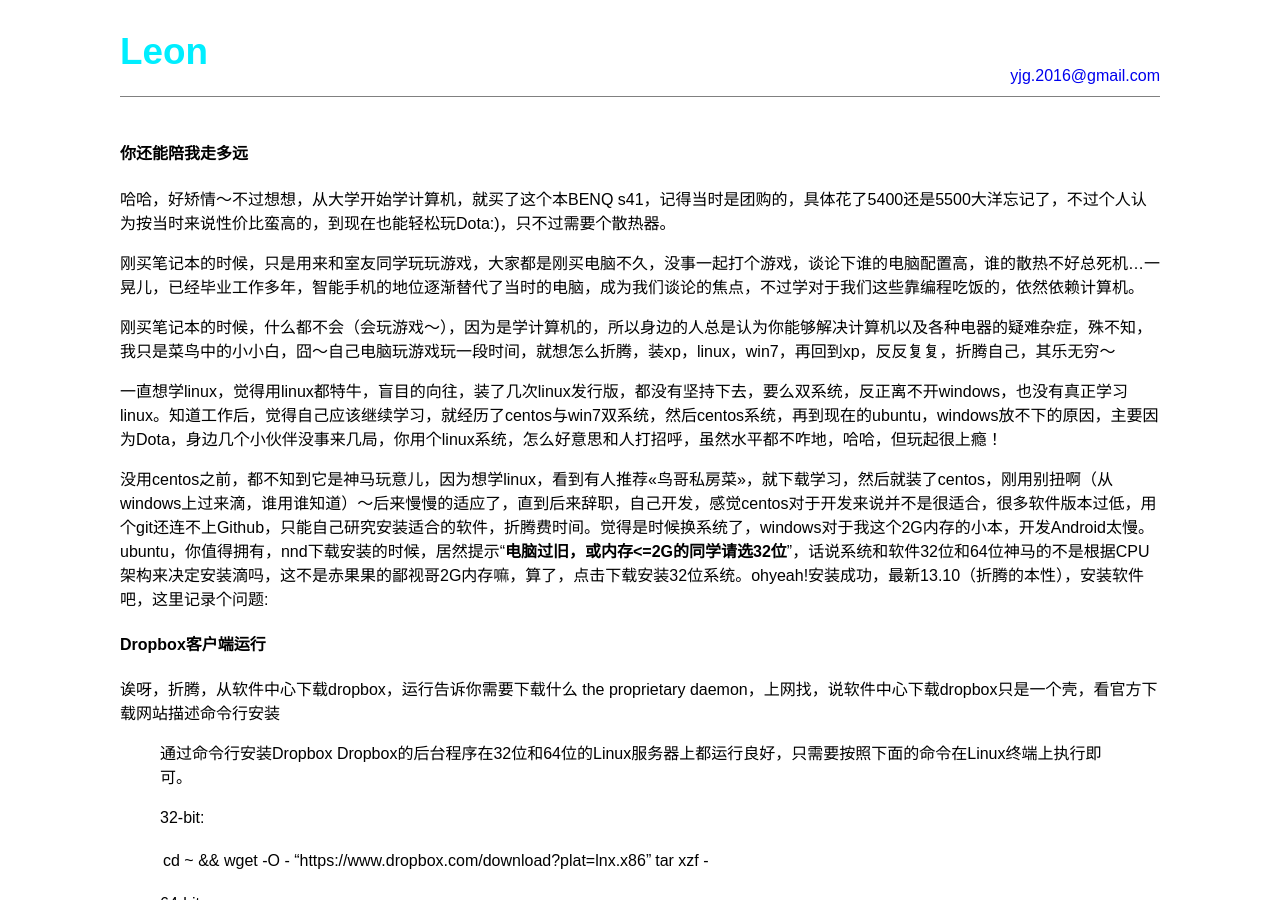
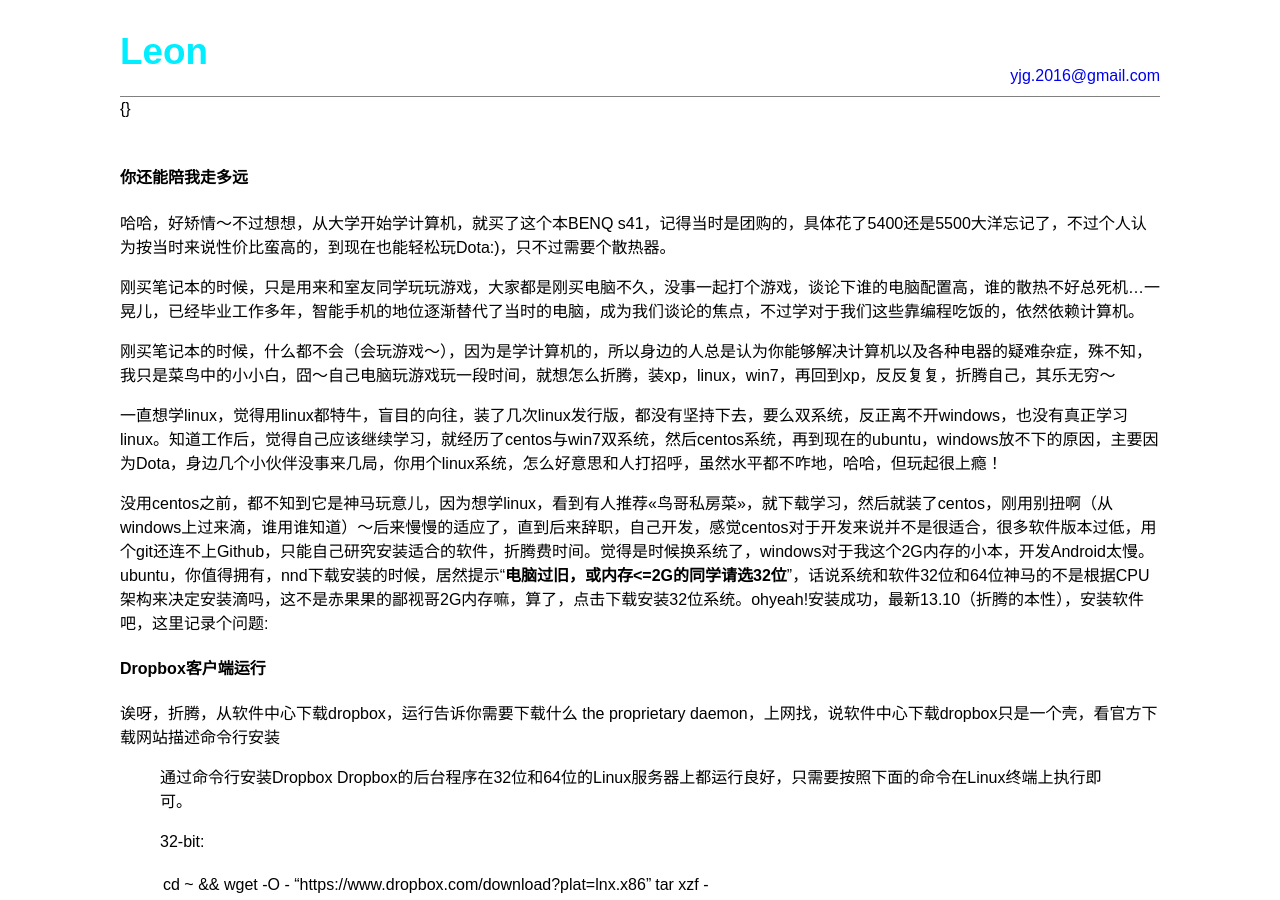
Before and after one commit to leongithub/blog, a Jekyll site: the page built from _posts/2013-11-10-os.md, in a window 1280 px wide and 900 px high. Built offline with Jekyll 4.4.1, drawn with Linux system fonts in a browser that asks for light colours; comment, search, counter and statistics services are not loaded.

Commit message:
增加类别div

```diff
--- /dev/null
+++ b/_includes/category.html
@@ -0,0 +1,3 @@
+<div class="category">
+{{ site.categories }}
+</div>
--- a/_layouts/default.html
+++ b/_layouts/default.html
@@ -14,6 +14,8 @@
 
   {% include header.html %}
 
+  {% include category.html %}
+
 　　{{ content }}
 
   {% include footer.html %}
```
